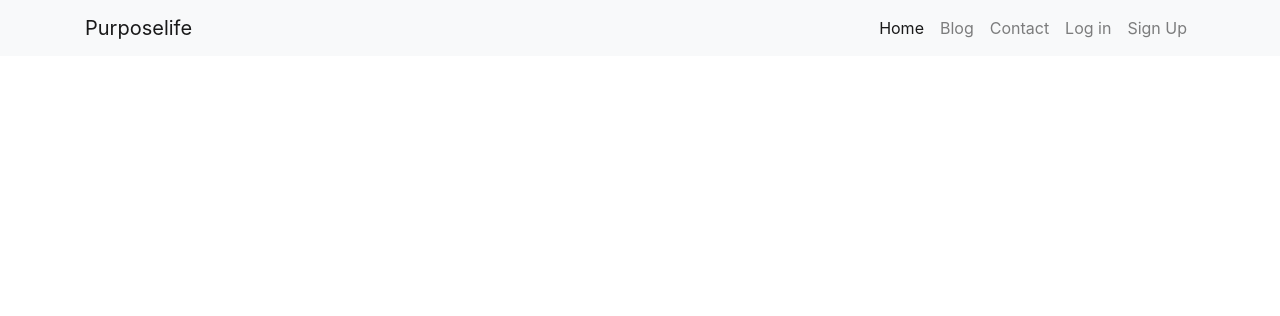
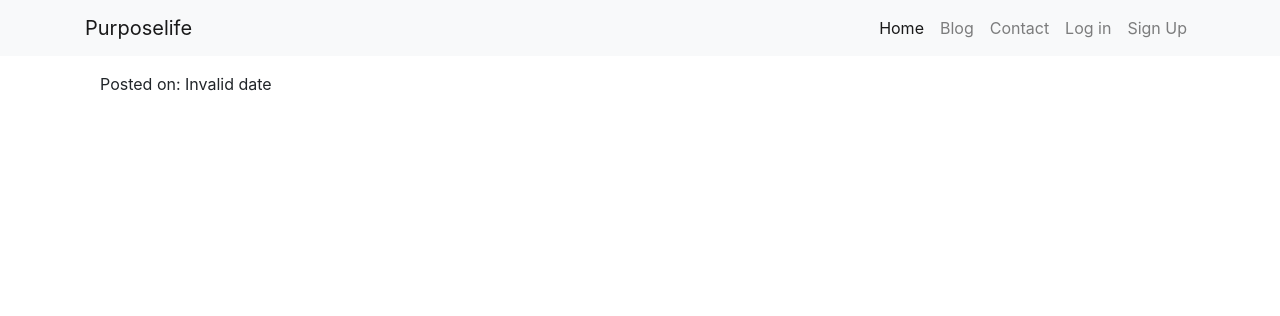
Before and after one commit to atarancon/flask-mega-tutorial, a Python web app: template app/post/templates/post/post.html in a window 1280 px wide. Shown: the top 316 px of the page. Run offline with Jinja, Linux system fonts and the light colour scheme; the template is opened without the code that fills it, so the values that code supplies are empty; some libraries are stand-ins or nearby versions.

Commit message:
time format readable

```diff
--- a/app/post/templates/post/post.html
+++ b/app/post/templates/post/post.html
@@ -15,7 +15,8 @@
     </div>
 
     <div class="timestamp">
-        <p> {{post.timestamp }} </p>
+        <p> Posted on: <time class="short-date" data-datetime="{{ post.timestamp.strftime('%Y-%m-%dT%H:%M:%S Z') }}">
+        </time>  </p>
     </div>
 
 
```
